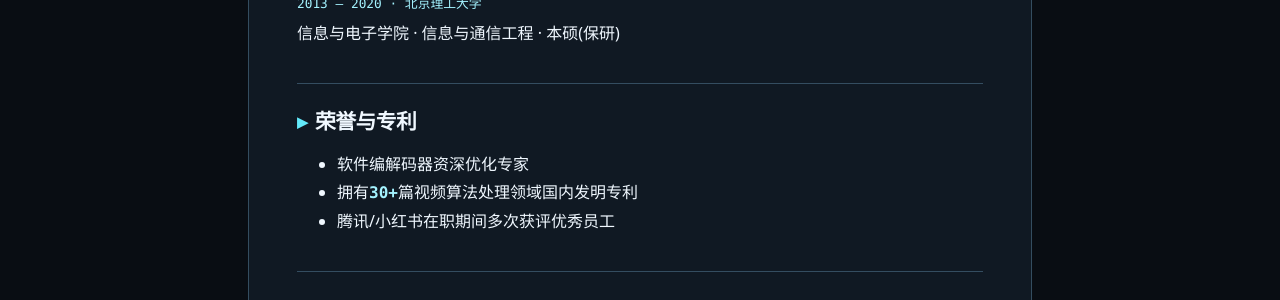
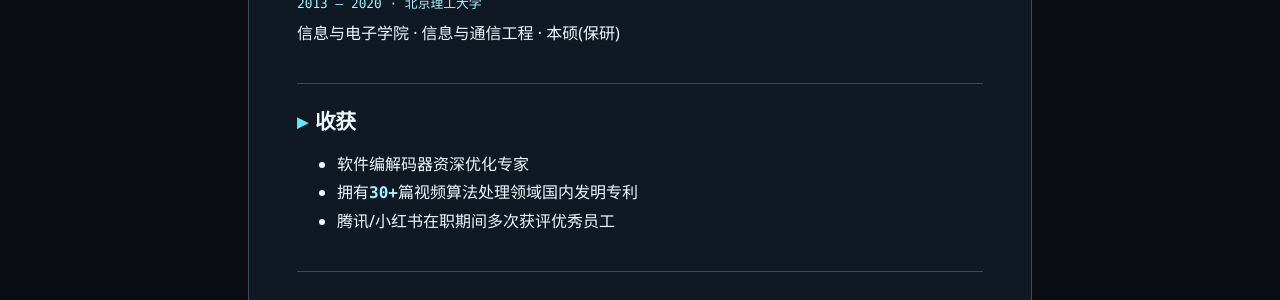
Before and after one commit to bitchenhui/bitchenhui.github.io, a Jekyll site: the page built from resume/index.html, in a window 1280 px wide and 900 px high, scrolled down 2405 px. Shown: the part 364-664 px from the top of the window. Built offline with Jekyll 4.4.1, drawn with Linux system fonts in a browser that asks for light colours.

Commit message:
chore: rename resume honors section to 收获

```diff
--- a/resume/index.html
+++ b/resume/index.html
@@ -105,7 +105,7 @@ description: "段晨辉的个人简历: 视频编解码算法工程师, 聚焦 A
 
     {% if site.data.honors and site.data.honors != empty %}
       <section class="resume__section" aria-labelledby="resume-honors-title">
-        <h2 id="resume-honors-title">荣誉与专利</h2>
+        <h2 id="resume-honors-title">收获</h2>
         <ul>
           {% for honor in site.data.honors %}<li>{{ honor | escape }}</li>{% endfor %}
         </ul>
--- a/scripts/verify_site.rb
+++ b/scripts/verify_site.rb
@@ -515,7 +515,7 @@ REDIRECT_ROUTES.each_key do |path|
   end
 end
 resume_output = generated_html.fetch("resume/index.html")
-%w[id="resume-title" 当前关注 核心能力 工作经历 个人作品 教育背景 荣誉与专利].each do |marker|
+%w[id="resume-title" 当前关注 核心能力 工作经历 个人作品 教育背景 收获].each do |marker|
   abort "FAIL: generated resume page lacks #{marker}." unless resume_output.include?(marker)
 end
 abort "FAIL: resume must label works as 个人作品, not 项目经历." if resume_output.include?("项目经历")
```
